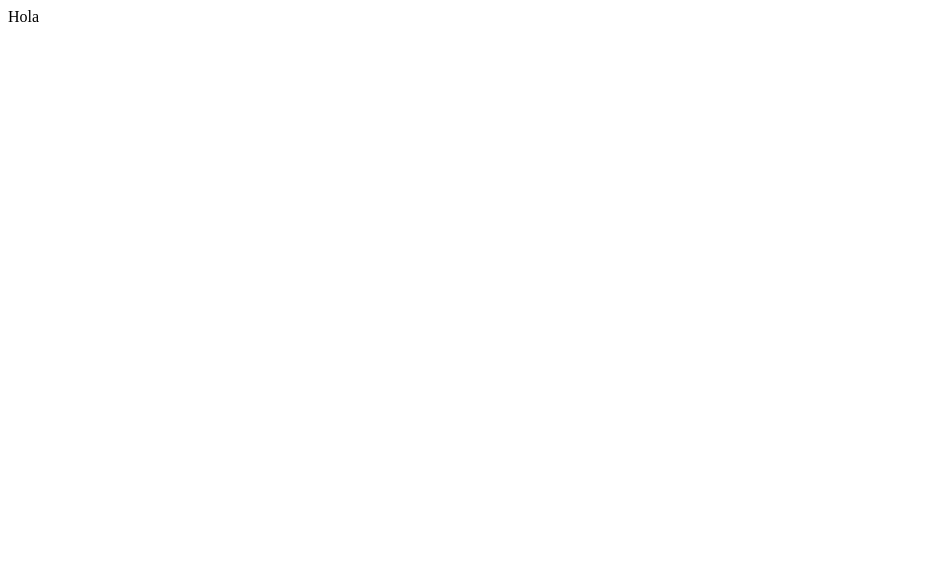
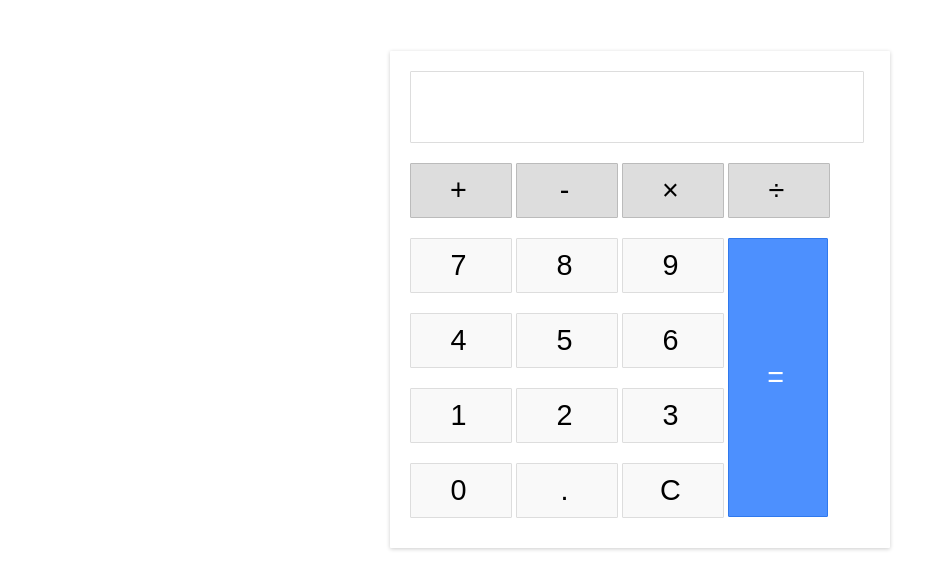
Before and after one commit to NoeOnDev/Calculator-Web-Lexical-Derivation-Tree, a React (Vite) app: page / in a window 1280 px wide. Shown: the top 588 px of the page, without its empty margins (0-946 px from the left). Built offline with nearby package versions, Linux system fonts and the light colour scheme.

Commit message:
Añadir funcionalidad de calculadora

```diff
--- a/src/components/CalculatorForm.jsx
+++ b/src/components/CalculatorForm.jsx
@@ -1,7 +1,124 @@
+import React, { useState } from 'react';
+import style from "../styles/calculatorStyle.module.css";
+
 function CalculatorForm() {
+    const [input, setInput] = useState("");
+    const [previousNumber, setPreviousNumber] = useState("");
+    const [currentNumber, setCurrentNumber] = useState("");
+    const [operator, setOperator] = useState("");
+    const [error, setError] = useState("");
+
+    const addToInput = val => {
+        if (!error) {
+            setInput(prevInput => prevInput + val);
+        }
+    };
+
+    const addDecimal = val => {
+        if (!error && input.indexOf(".") === -1) {
+            setInput(prevInput => prevInput + val);
+        }
+    };
+
+    const clearInput = () => {
+        setInput("");
+        setError("");
+    };
+
+    const add = () => {
+        if (!error) {
+            setPreviousNumber(input);
+            setOperator("+");
+            setInput("");
+        }
+    };
+
+    const subtract = () => {
+        if (!error) {
+            setPreviousNumber(input);
+            setOperator("-");
+            setInput("");
+        }
+    };
+
+    const multiply = () => {
+        if (!error) {
+            setPreviousNumber(input);
+            setOperator("*");
+            setInput("");
+        }
+    };
+
+    const divide = () => {
+        if (!error && input !== "0") {
+            setPreviousNumber(input);
+            setOperator("/");
+            setInput("");
+        } else {
+            setError("Error: División por cero");
+        }
+    };
+
+    const evaluate = () => {
+        setCurrentNumber(input);
+        try {
+            let result;
+            switch (operator) {
+                case '+':
+                    result = parseFloat(previousNumber) + parseFloat(currentNumber);
+                    break;
+                case '-':
+                    result = parseFloat(previousNumber) - parseFloat(currentNumber);
+                    break;
+                case '*':
+                    result = parseFloat(previousNumber) * parseFloat(currentNumber);
+                    break;
+                case '/':
+                    result = parseFloat(previousNumber) / parseFloat(currentNumber);
+                    break;
+                default:
+                    break;
+            }
+            setInput(result.toString());
+        } catch (err) {
+            setError("Error: Operación no válida");
+        }
+    };
+
     return (
-        <div>
-            Hola
+        <div className={style.calculator}>
+            <div className={style.input} id="input">{error || input}</div>
+            <div className={style.buttons}>
+                <div className={style.operators}>
+                    <div onClick={add}>+</div>
+                    <div onClick={subtract}>-</div>
+                    <div onClick={multiply}>&times;</div>
+                    <div onClick={divide}>&divide;</div>
+                </div>
+                <div className={style.leftPanel}>
+                    <div className={style.numbers}>
+                        <div onClick={() => addToInput("7")}>7</div>
+                        <div onClick={() => addToInput("8")}>8</div>
+                        <div onClick={() => addToInput("9")}>9</div>
+                    </div>
+                    <div className={style.numbers}>
+                        <div onClick={() => addToInput("4")}>4</div>
+                        <div onClick={() => addToInput("5")}>5</div>
+                        <div onClick={() => addToInput("6")}>6</div>
+                    </div>
+                    <div className={style.numbers}>
+                        <div onClick={() => addToInput("1")}>1</div>
+                        <div onClick={() => addToInput("2")}>2</div>
+                        <div onClick={() => addToInput("3")}>3</div>
+                    </div>
+                    <div className={style.numbers}>
+                        <div onClick={() => addToInput("0")}>0</div>
+                        <div onClick={() => addDecimal(".")}>.</div>
+                        <div id="clear" onClick={clearInput}>C</div>
+                    </div>
+                </div>
+                <div className={style.equal} onClick={evaluate}>=</div>
+            </div>
         </div>
     );
 }
--- /dev/null
+++ b/src/styles/calculatorStyle.module.css
@@ -0,0 +1,118 @@
+body {
+    width: 500px;
+    margin: 4% auto;
+    font-family: 'Source Sans Pro', sans-serif;
+    letter-spacing: 5px;
+    font-size: 1.8rem;
+    -moz-user-select: none;
+    -webkit-user-select: none;
+    -ms-user-select: none;
+  }
+
+  .calculator {
+    padding: 20px;
+    -webkit-box-shadow: 0px 1px 4px 0px rgba(0, 0, 0, 0.2);
+    box-shadow: 0px 1px 4px 0px rgba(0, 0, 0, 0.2);
+    border-radius: 1px;
+  }
+
+  .input {
+    border: 1px solid #ddd;
+    border-radius: 1px;
+    height: 60px;
+    padding-right: 15px;
+    padding-top: 10px;
+    text-align: right;
+    margin-right: 6px;
+    font-size: 2.5rem;
+    overflow-x: auto;
+    transition: all .2s ease-in-out;
+  }
+
+  .input:hover {
+    border: 1px solid #bbb;
+    -webkit-box-shadow: inset 0px 1px 4px 0px rgba(0, 0, 0, 0.2);
+    box-shadow: inset 0px 1px 4px 0px rgba(0, 0, 0, 0.2);
+  }
+
+  .buttons {}
+
+  .operators {}
+
+  .operators div {
+    display: inline-block;
+    border: 1px solid #bbb;
+    border-radius: 1px;
+    width: 80px;
+    text-align: center;
+    padding: 10px;
+    margin: 20px 4px 10px 0;
+    cursor: pointer;
+    background-color: #ddd;
+    transition: border-color .2s ease-in-out, background-color .2s, box-shadow .2s;
+  }
+
+  .operators div:hover {
+    background-color: #ddd;
+    -webkit-box-shadow: 0px 1px 4px 0px rgba(0, 0, 0, 0.2);
+    box-shadow: 0px 1px 4px 0px rgba(0, 0, 0, 0.2);
+    border-color: #aaa;
+  }
+
+  .operators div:active {
+    font-weight: bold;
+  }
+
+  .leftPanel {
+    display: inline-block;
+  }
+
+  .numbers div {
+    display: inline-block;
+    border: 1px solid #ddd;
+    border-radius: 1px;
+    width: 80px;
+    text-align: center;
+    padding: 10px;
+    margin: 10px 4px 10px 0;
+    cursor: pointer;
+    background-color: #f9f9f9;
+    transition: border-color .2s ease-in-out, background-color .2s, box-shadow .2s;
+  }
+
+  .numbers div:hover {
+    background-color: #f1f1f1;
+    -webkit-box-shadow: 0px 1px 4px 0px rgba(0, 0, 0, 0.2);
+    box-shadow: 0px 1px 4px 0px rgba(0, 0, 0, 0.2);
+    border-color: #bbb;
+  }
+
+  .numbers div:active {
+    font-weight: bold;
+  }
+
+  div.equal {
+    display: inline-block;
+    border: 1px solid #3079ED;
+    border-radius: 1px;
+    width: 17%;
+    text-align: center;
+    padding: 122px 10px;
+    margin: 10px 6px 10px 0;
+    vertical-align: top;
+    cursor: pointer;
+    color: #FFF;
+    background-color: #4d90fe;
+    transition: all .2s ease-in-out;
+  }
+
+  div.equal:hover {
+    background-color: #307CF9;
+    -webkit-box-shadow: 0px 1px 4px 0px rgba(0, 0, 0, 0.2);
+    box-shadow: 0px 1px 4px 0px rgba(0, 0, 0, 0.2);
+    border-color: #1857BB;
+  }
+
+  div.equal:active {
+    font-weight: bold;
+  }
```
